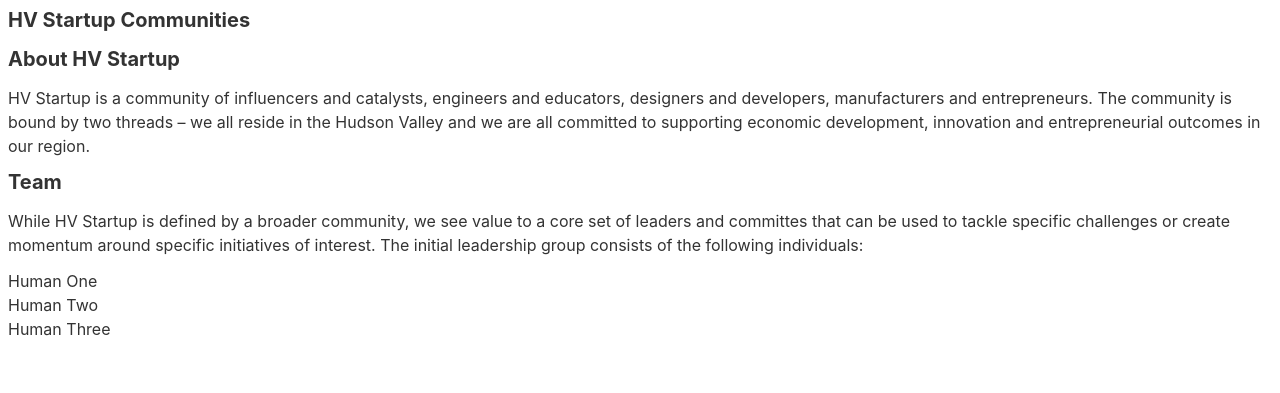
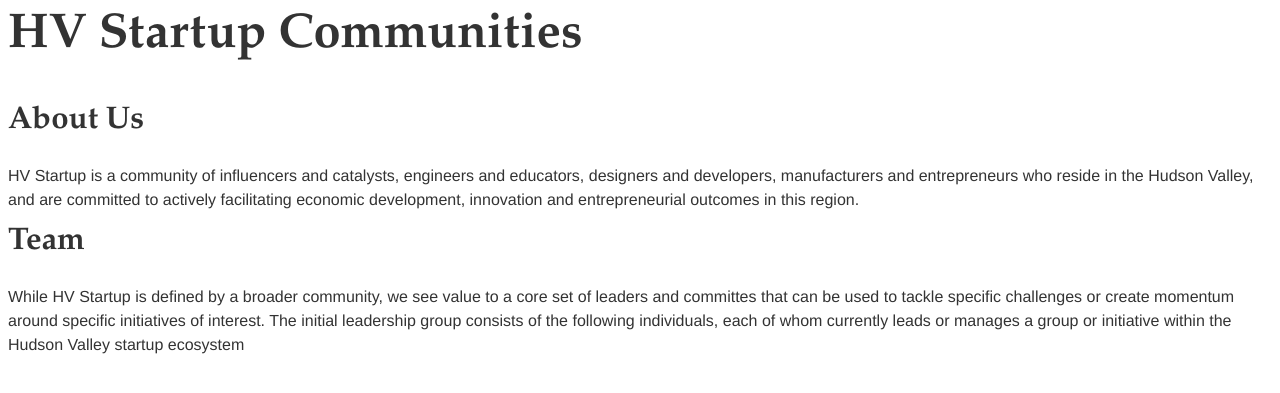
Before and after one commit to hvstartup/hvstartup.github.io, a Jekyll site: the page built from index.html, in a window 1280 px wide. Shown: the top 393 px of the page. Built offline with Jekyll 4.4.1, drawn with Linux system fonts in a browser that asks for light colours.

Commit message:
Small style and copy updates.
Starting to mold the clay.  Set up some base styles and put the copy in
line with the work Nitya did.

```diff
--- a/_sass/base/_lists.scss
+++ b/_sass/base/_lists.scss
@@ -1,8 +1,8 @@
 ul,
 ol {
-  list-style-type: none;
+  list-style-type: square;
   margin: 0;
-  padding: 0;
+  padding: 1;
 }
 
 dl {
--- a/_sass/base/_typography.scss
+++ b/_sass/base/_typography.scss
@@ -15,6 +15,14 @@
   font-size: modular-scale(1);
   line-height: $heading-line-height;
   margin: 0 0 $small-spacing;
+}
+
+h1 {
+  font-size: modular-scale(5);
+}
+
+h2 {
+  font-size: modular-scale(3);
 }
 
 p {
--- a/_sass/base/_variables.scss
+++ b/_sass/base/_variables.scss
@@ -3,8 +3,8 @@
 $large-screen: 900px;
 
 // Typography
-$base-font-family: $font-stack-system;
-$heading-font-family: $base-font-family;
+$base-font-family: $font-stack-helvetica;
+$heading-font-family: $font-stack-garamond;
 
 // Font Sizes
 $base-font-size: 1em;
--- a/index.html
+++ b/index.html
@@ -6,13 +6,8 @@
 
 <div id=content>
   <h1>HV Startup Communities</h1>
-  <h2>About HV Startup</h2>
-  <p>HV Startup is a community of influencers and catalysts, engineers and educators, designers and developers, manufacturers and entrepreneurs. The community is bound by two threads – we all reside in the Hudson Valley and we are all committed to supporting economic development, innovation and entrepreneurial outcomes in our region.</p>
+  <h2>About Us</h2>
+  <p>HV Startup is a community of influencers and catalysts, engineers and educators, designers and developers, manufacturers and entrepreneurs who reside in the Hudson Valley, and are committed to actively facilitating economic development, innovation and entrepreneurial outcomes in this region.</p>
   <h2>Team</h2>
-  <p>While HV Startup is defined by a broader community, we see value to a core set of leaders and committes that can be used to tackle specific challenges or create momentum around specific initiatives of interest. The initial leadership group consists of the following individuals:</p>
-  <ul>
-    <li>Human One</li>
-    <li>Human Two</li>
-    <li>Human Three</li>
-  </ul>
+  <p>While HV Startup is defined by a broader community, we see value to a core set of leaders and committes that can be used to tackle specific challenges or create momentum around specific initiatives of interest. The initial leadership group consists of the following individuals, each of whom currently leads or manages a group or initiative within the Hudson Valley startup ecosystem</p>
 </div>
```
Also changed, not shown: css/main.scss (line endings or trailing spaces).
